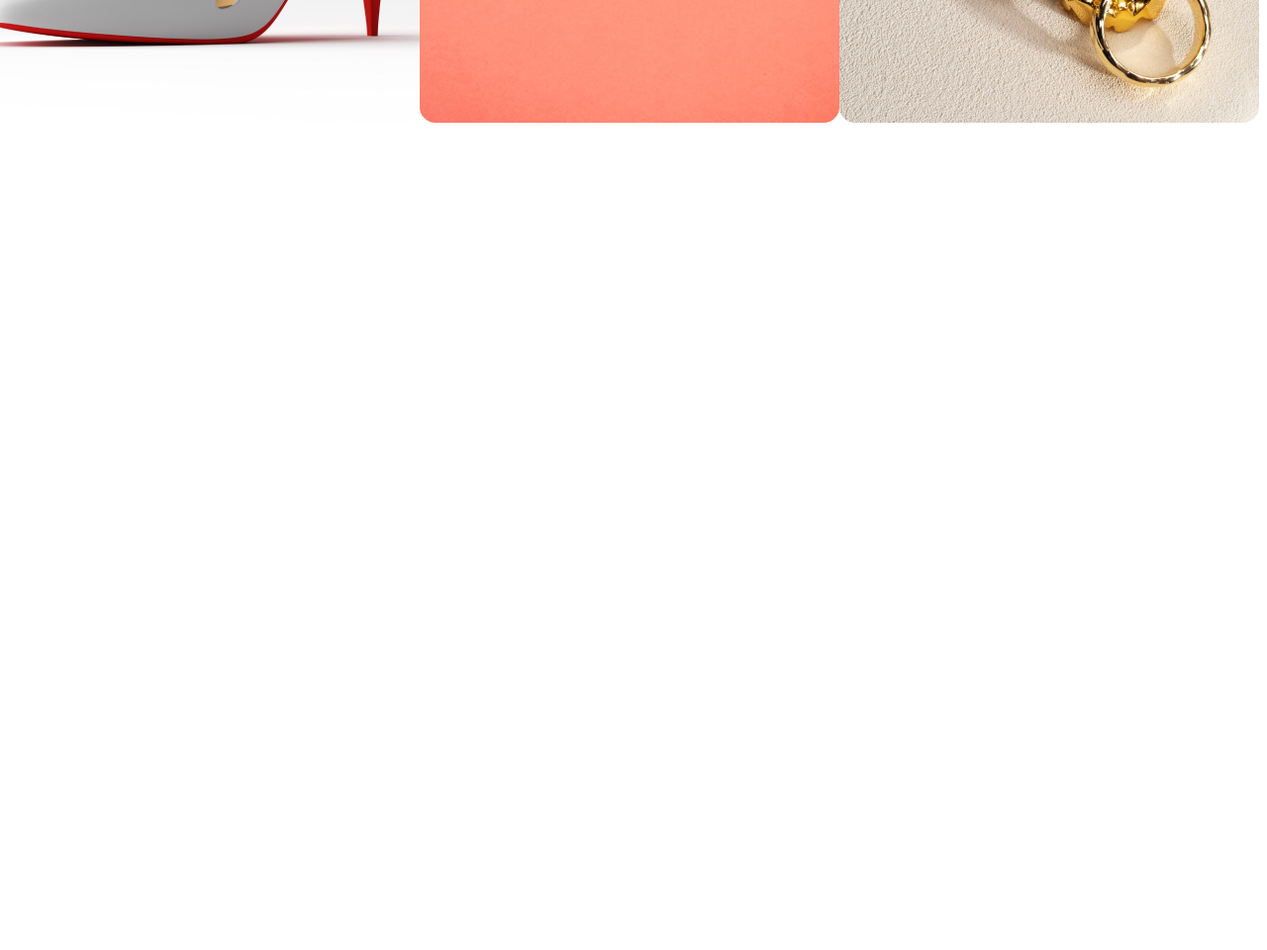
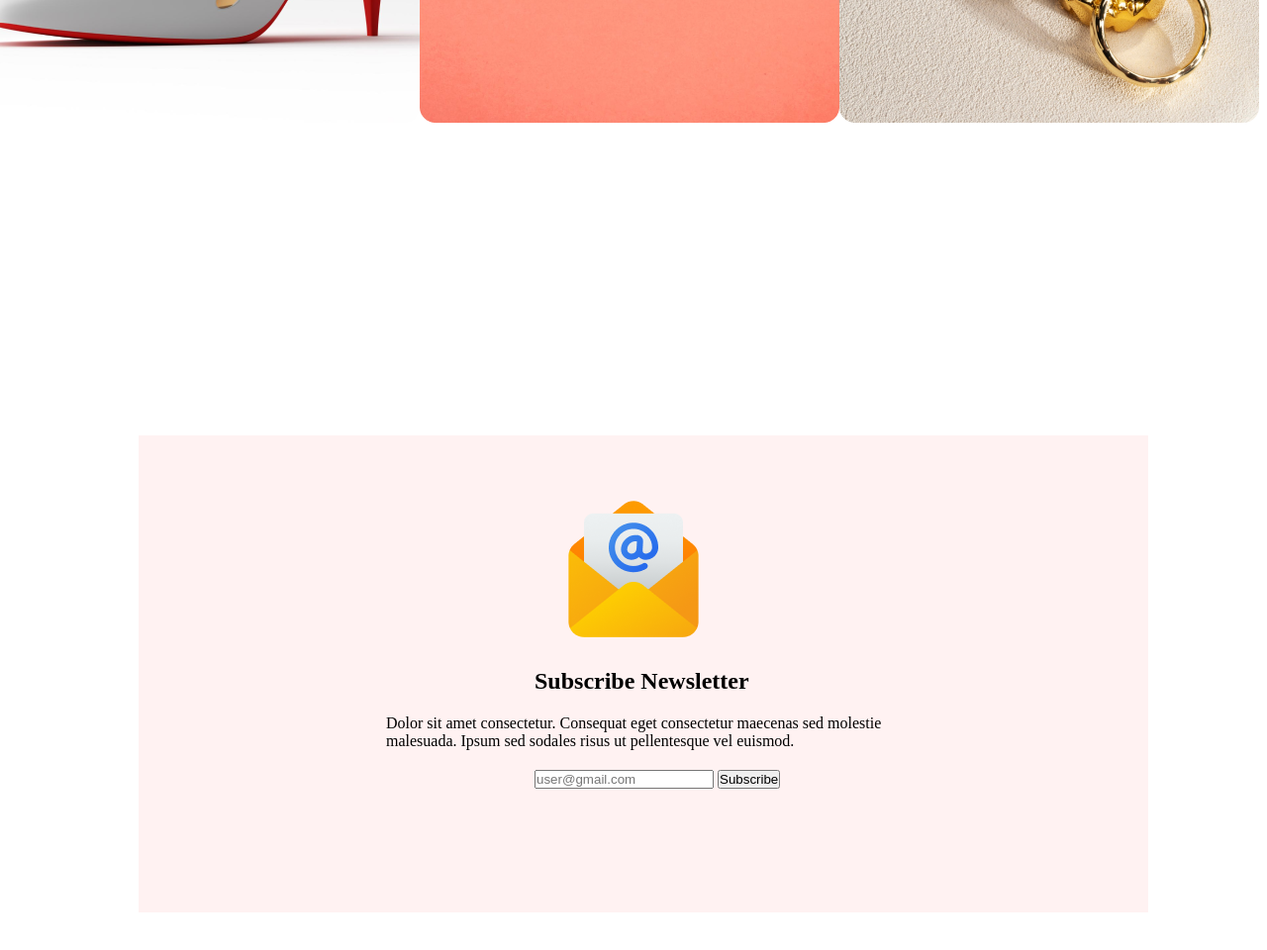
Before and after one commit to syedshohag477/New-Year-Sale-With-Discount, a plain HTML site: page index.html in a window 1280 px wide. Shown: the part 2721-3681 px from the top of the page at 99% size. Before the commit the page ends 3021 px from the top, so only its background shows below. Drawn offline with Linux system fonts and the light colour scheme.

Commit message:
anek koster por etotuku hoilo 3

```diff
--- a/index.html
+++ b/index.html
@@ -63,11 +63,28 @@
                 </div>
             </section>
 
+            <section class="subscribe">
+                <div class="sub-newsletter">
+                    <div class="email">
+                        <img src="images/Group 61.png" alt="">
+                    </div>
+                    <div class="subscribe-heading">
+                        <h1>Subscribe Newsletter</h1>
+                    </div>
+                    <div class="subscribe-para">
+                        <p>Dolor sit amet consectetur. Consequat eget consectetur maecenas sed molestie malesuada. Ipsum sed sodales risus ut pellentesque vel euismod. </p>
+                    </div>
+                    <div class="email-in"><input type="text" placeholder="user@gmail.com">
+                    <button>Subscribe</button>
+                    </div>
 
+                </div>
+
+            </section>
 
     </main>
     <footer>
-
+        <section></section>
     </footer>
 </body>
 </html>
--- a/style.css
+++ b/style.css
@@ -88,3 +88,30 @@
     margin-top: 22px;
     max-width: 600px;
 }
+.sub-newsletter{
+    width: 1020px;
+    height: 482px;
+    flex-shrink: 0;
+    background-color: rgba(255, 0, 0, 0.05);
+    margin: 140px;
+}
+.email{
+    padding-top: 60px;
+    padding-left: 425px;
+
+}
+.subscribe-heading{
+    padding-top: 20px;
+    padding-left: 400px;
+}
+
+.subscribe-para{
+    padding-top: 20px;
+    padding-left: 250px;
+    padding-right: 250px;
+    align-items: center;
+}
+.email-in{
+    padding-top: 20px;
+    padding-left: 400px;
+}
```
